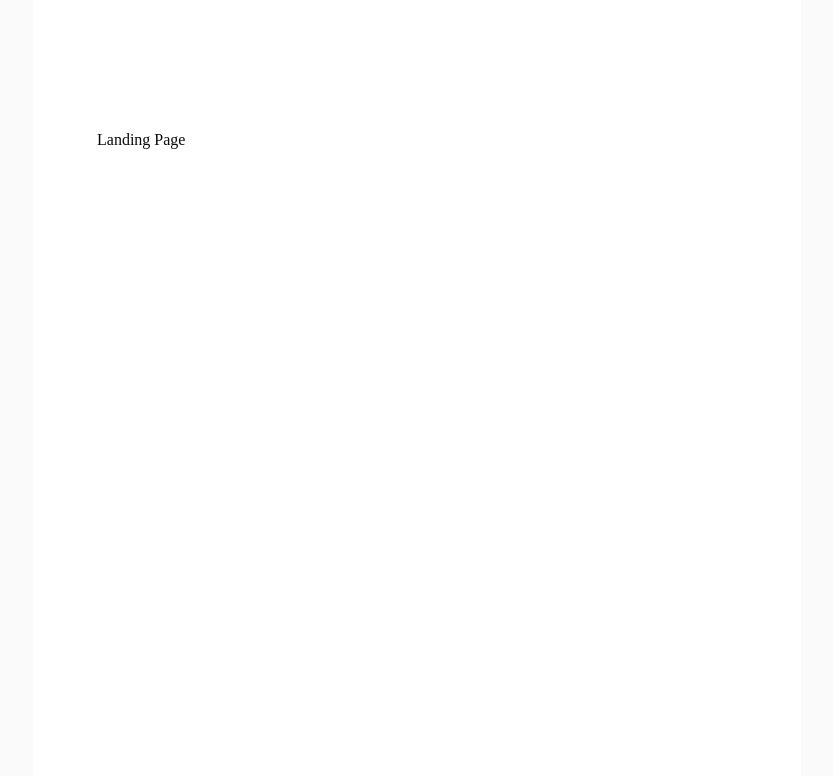
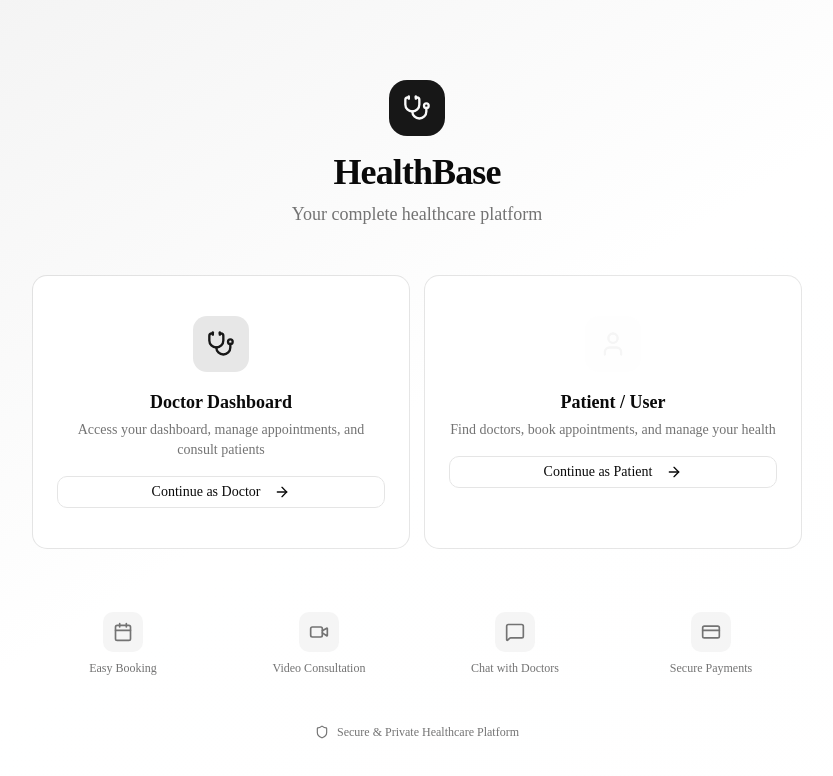
Before and after one commit to TheRidham/healthupi, a Next.js app: page / in a window 1280 px wide. Shown: the top 776 px of the page, without its empty margins (223-1056 px from the left). Built offline with nearby package versions, Linux system fonts and the light colour scheme.

Commit message:
fix shadcn component errors

```diff
--- a/app/page.tsx
+++ b/app/page.tsx
@@ -1,11 +1,129 @@
+"use client";
 
+import { useState } from "react";
+import { useRouter } from "next/navigation";
+import { Card, CardContent } from "@/components/ui/card";
+import { Button } from "@/components/ui/button";
 
-export default function Home() {
+import {
+  Stethoscope,
+  User,
+  ArrowRight,
+  Loader2,
+  Shield,
+  Calendar,
+  MessageSquare,
+  Video,
+  CreditCard,
+} from "lucide-react";
+
+export default function HomePage() {
+  const router = useRouter();
+  const [showLogin, setShowLogin] = useState(false);
+
+  function handlePatientFlow() {
+    router.push("/doctors");
+  }
+
   return (
-    <div className="flex flex-col flex-1 items-center justify-center bg-zinc-50 font-sans dark:bg-black">
-      <main className="flex flex-1 w-full max-w-3xl flex-col items-center justify-between py-32 px-16 bg-white dark:bg-black sm:items-start">
-        <h1>Landing Page</h1>
-      </main>
+    <div className="min-h-screen bg-linear-to-br from-primary/5 via-background to-accent/5">
+      <div className="max-w-4xl mx-auto px-4 py-12 md:py-20">
+        <div className="text-center mb-12">
+          <div className="inline-flex items-center justify-center size-14 rounded-2xl bg-primary text-primary-foreground mb-4">
+            <Stethoscope className="size-7" />
+          </div>
+          <h1 className="text-3xl md:text-4xl font-bold text-foreground tracking-tight">
+            HealthBase
+          </h1>
+          <p className="text-muted-foreground mt-2 text-lg">
+            Your complete healthcare platform
+          </p>
+        </div>
+
+        <div className="grid gap-4 md:grid-cols-2 max-w-3xl mx-auto">
+          <Card
+            className="group cursor-pointer hover:shadow-lg hover:border-primary/30 transition-all"
+            onClick={() => setShowLogin(true)}
+          >
+            <CardContent className="p-6 flex flex-col items-center text-center gap-4">
+              <div className="size-14 rounded-xl bg-primary/10 flex items-center justify-center group-hover:bg-primary group-hover:text-primary-foreground transition-colors">
+                <Stethoscope className="size-7 text-primary group-hover:text-primary-foreground" />
+              </div>
+              <div>
+                <h2 className="text-lg font-semibold text-foreground">
+                  Doctor Dashboard
+                </h2>
+                <p className="text-sm text-muted-foreground mt-1">
+                  Access your dashboard, manage appointments, and consult
+                  patients
+                </p>
+              </div>
+              <Button
+                onClick={() => router.push("/doctor/signin")}
+                variant="outline"
+                className="w-full group-hover:bg-primary group-hover:text-primary-foreground"
+              >
+                Continue as Doctor
+                <ArrowRight className="size-4 ml-2" />
+              </Button>
+            </CardContent>
+          </Card>
+
+          <Card
+            className="group cursor-pointer hover:shadow-lg hover:border-accent/30 transition-all"
+            onClick={handlePatientFlow}
+          >
+            <CardContent className="p-6 flex flex-col items-center text-center gap-4">
+              <div className="size-14 rounded-xl bg-accent/10 flex items-center justify-center group-hover:bg-accent group-hover:text-accent-foreground transition-colors">
+                <User className="size-7 text-accent group-hover:text-accent-foreground" />
+              </div>
+              <div>
+                <h2 className="text-lg font-semibold text-foreground">
+                  Patient / User
+                </h2>
+                <p className="text-sm text-muted-foreground mt-1">
+                  Find doctors, book appointments, and manage your health
+                </p>
+              </div>
+              <Button
+                variant="outline"
+                className="w-full group-hover:bg-accent group-hover:text-accent-foreground"
+              >
+                Continue as Patient
+                <ArrowRight className="size-4 ml-2" />
+              </Button>
+            </CardContent>
+          </Card>
+        </div>
+
+        <div className="mt-16">
+          <div className="grid grid-cols-2 md:grid-cols-4 gap-4 max-w-3xl mx-auto">
+            {[
+              { icon: Calendar, label: "Easy Booking" },
+              { icon: Video, label: "Video Consultation" },
+              { icon: MessageSquare, label: "Chat with Doctors" },
+              { icon: CreditCard, label: "Secure Payments" },
+            ].map((feature) => (
+              <div
+                key={feature.label}
+                className="flex flex-col items-center gap-2 text-center"
+              >
+                <div className="size-10 rounded-lg bg-muted flex items-center justify-center">
+                  <feature.icon className="size-5 text-muted-foreground" />
+                </div>
+                <span className="text-xs text-muted-foreground">
+                  {feature.label}
+                </span>
+              </div>
+            ))}
+          </div>
+        </div>
+
+        <div className="mt-12 flex items-center justify-center gap-2 text-xs text-muted-foreground">
+          <Shield className="size-3.5" />
+          <span>Secure & Private Healthcare Platform</span>
+        </div>
+      </div>
     </div>
   );
 }
--- /dev/null
+++ b/components/ui/card.tsx
@@ -0,0 +1,103 @@
+import * as React from "react"
+
+import { cn } from "@/lib/utils"
+
+function Card({
+  className,
+  size = "default",
+  ...props
+}: React.ComponentProps<"div"> & { size?: "default" | "sm" }) {
+  return (
+    <div
+      data-slot="card"
+      data-size={size}
+      className={cn(
+        "group/card flex flex-col gap-4 overflow-hidden rounded-xl bg-card py-4 text-sm text-card-foreground ring-1 ring-foreground/10 has-data-[slot=card-footer]:pb-0 has-[>img:first-child]:pt-0 data-[size=sm]:gap-3 data-[size=sm]:py-3 data-[size=sm]:has-data-[slot=card-footer]:pb-0 *:[img:first-child]:rounded-t-xl *:[img:last-child]:rounded-b-xl",
+        className
+      )}
+      {...props}
+    />
+  )
+}
+
+function CardHeader({ className, ...props }: React.ComponentProps<"div">) {
+  return (
+    <div
+      data-slot="card-header"
+      className={cn(
+        "group/card-header @container/card-header grid auto-rows-min items-start gap-1 rounded-t-xl px-4 group-data-[size=sm]/card:px-3 has-data-[slot=card-action]:grid-cols-[1fr_auto] has-data-[slot=card-description]:grid-rows-[auto_auto] [.border-b]:pb-4 group-data-[size=sm]/card:[.border-b]:pb-3",
+        className
+      )}
+      {...props}
+    />
+  )
+}
+
+function CardTitle({ className, ...props }: React.ComponentProps<"div">) {
+  return (
+    <div
+      data-slot="card-title"
+      className={cn(
+        "font-heading text-base leading-snug font-medium group-data-[size=sm]/card:text-sm",
+        className
+      )}
+      {...props}
+    />
+  )
+}
+
+function CardDescription({ className, ...props }: React.ComponentProps<"div">) {
+  return (
+    <div
+      data-slot="card-description"
+      className={cn("text-sm text-muted-foreground", className)}
+      {...props}
+    />
+  )
+}
+
+function CardAction({ className, ...props }: React.ComponentProps<"div">) {
+  return (
+    <div
+      data-slot="card-action"
+      className={cn(
+        "col-start-2 row-span-2 row-start-1 self-start justify-self-end",
+        className
+      )}
+      {...props}
+    />
+  )
+}
+
+function CardContent({ className, ...props }: React.ComponentProps<"div">) {
+  return (
+    <div
+      data-slot="card-content"
+      className={cn("px-4 group-data-[size=sm]/card:px-3", className)}
+      {...props}
+    />
+  )
+}
+
+function CardFooter({ className, ...props }: React.ComponentProps<"div">) {
+  return (
+    <div
+      data-slot="card-footer"
+      className={cn(
+        "flex items-center rounded-b-xl border-t bg-muted/50 p-4 group-data-[size=sm]/card:p-3",
+        className
+      )}
+      {...props}
+    />
+  )
+}
+
+export {
+  Card,
+  CardHeader,
+  CardFooter,
+  CardTitle,
+  CardAction,
+  CardDescription,
+  CardContent,
+}
```
